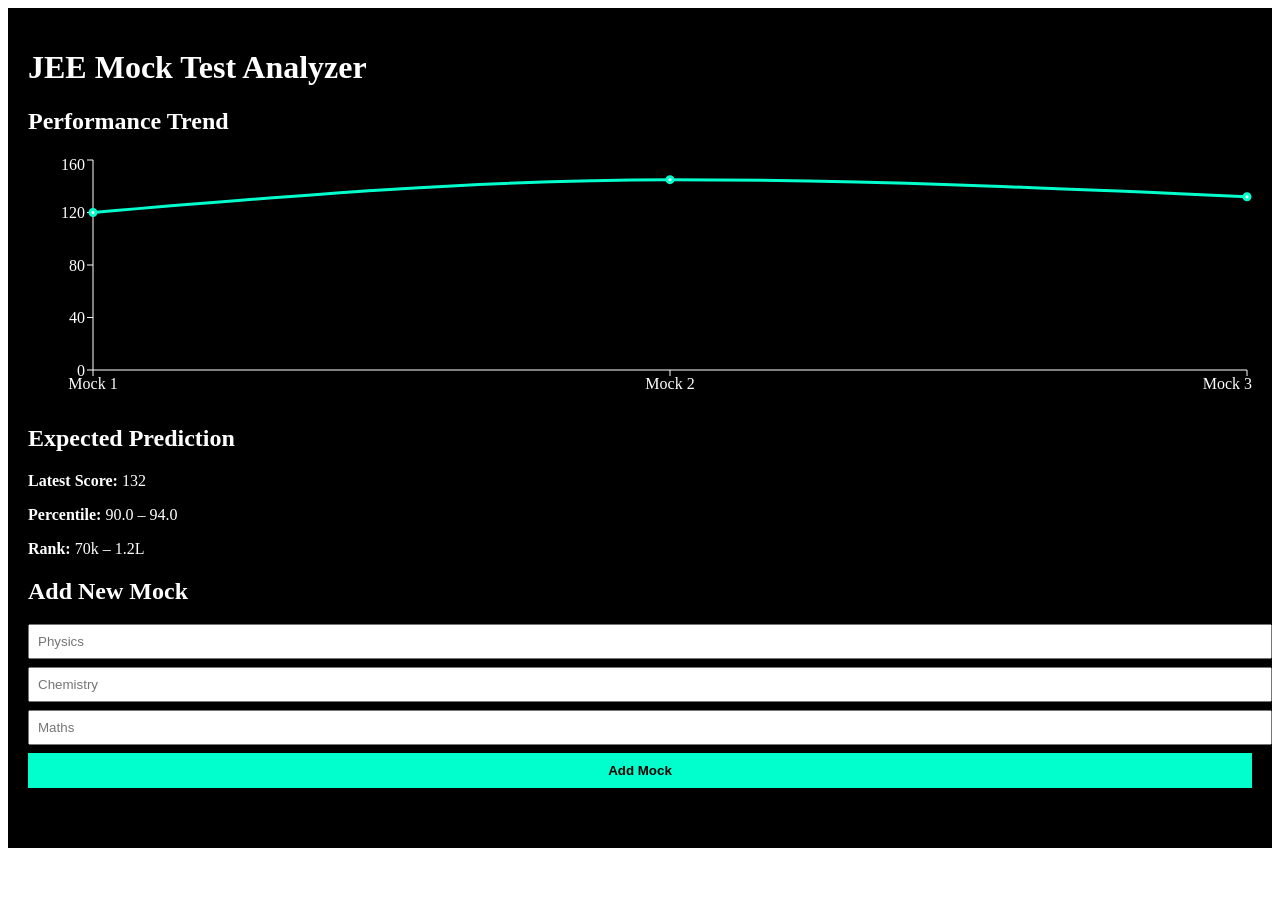
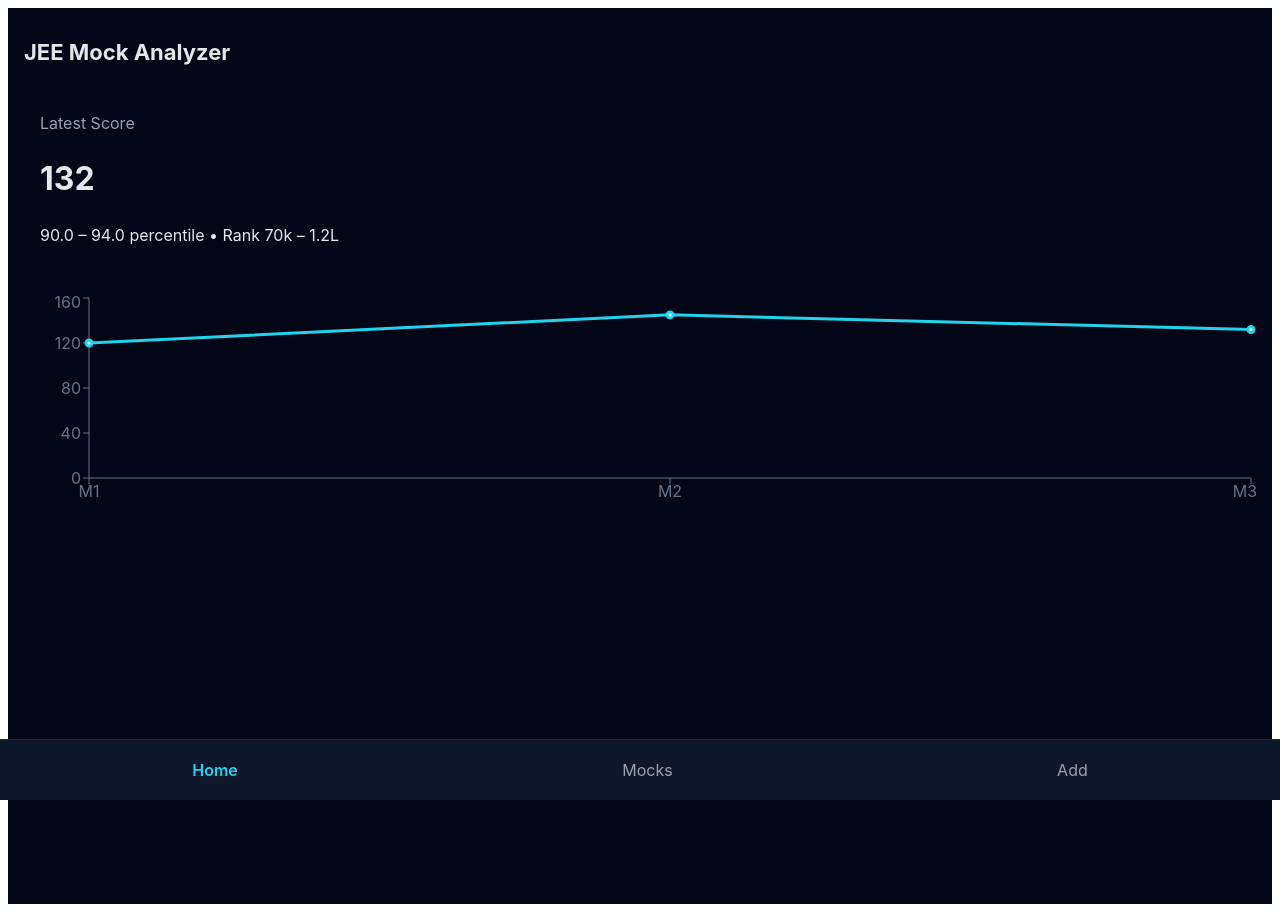
Before and after one commit to poorvith519/jee-mock-analyzer, a React (Vite) app: page / in a window 1280 px wide. Before the commit the page ends 856 px from the top, so only its background shows below. Built offline with nearby package versions, Linux system fonts and the light colour scheme.

Commit message:
Update App.jsx

```diff
--- a/src/App.jsx
+++ b/src/App.jsx
@@ -8,119 +8,128 @@ import {
   ResponsiveContainer
 } from "recharts";
 
+// --- Quizzr-style dark dashboard layout (single-file version) ---
+
+const navStyle = {
+  position: "fixed",
+  bottom: 0,
+  left: 0,
+  right: 0,
+  height: 60,
+  background: "#0f172a",
+  display: "flex",
+  justifyContent: "space-around",
+  alignItems: "center",
+  borderTop: "1px solid #1e293b"
+};
+
+const navBtn = (active) => ({
+  color: active ? "#22d3ee" : "#94a3b8",
+  fontWeight: active ? "600" : "400"
+});
+
 function getPrediction(marks) {
-  if (marks >= 285)
-    return { p: "99.9+", r: "< 1,000" };
-  if (marks >= 260)
-    return { p: "99.5 – 99.9", r: "1k – 5k" };
-  if (marks >= 230)
-    return { p: "99.0 – 99.5", r: "5k – 10k" };
-  if (marks >= 200)
-    return { p: "98.0 – 99.0", r: "10k – 20k" };
-  if (marks >= 170)
-    return { p: "96.5 – 98.0", r: "20k – 40k" };
-  if (marks >= 140)
-    return { p: "94.0 – 96.5", r: "40k – 70k" };
-  if (marks >= 110)
-    return { p: "90.0 – 94.0", r: "70k – 1.2L" };
-  if (marks >= 80)
-    return { p: "85.0 – 90.0", r: "1.2L – 2L" };
-
+  if (marks >= 285) return { p: "99.9+", r: "< 1k" };
+  if (marks >= 260) return { p: "99.5 – 99.9", r: "1k – 5k" };
+  if (marks >= 230) return { p: "99.0 – 99.5", r: "5k – 10k" };
+  if (marks >= 200) return { p: "98.0 – 99.0", r: "10k – 20k" };
+  if (marks >= 170) return { p: "96.5 – 98.0", r: "20k – 40k" };
+  if (marks >= 140) return { p: "94.0 – 96.5", r: "40k – 70k" };
+  if (marks >= 110) return { p: "90.0 – 94.0", r: "70k – 1.2L" };
+  if (marks >= 80) return { p: "85.0 – 90.0", r: "1.2L – 2L" };
   return { p: "< 85", r: "> 2L" };
 }
 
 export default function App() {
-  const [data, setData] = useState([
-    { test: "Mock 1", marks: 120 },
-    { test: "Mock 2", marks: 145 },
-    { test: "Mock 3", marks: 132 }
+  const [page, setPage] = useState("home");
+
+  const [mocks, setMocks] = useState([
+    { id: 1, p: 40, c: 45, m: 35, total: 120 },
+    { id: 2, p: 50, c: 48, m: 47, total: 145 },
+    { id: 3, p: 46, c: 42, m: 44, total: 132 }
   ]);
 
-  const [physics, setPhysics] = useState("");
-  const [chemistry, setChemistry] = useState("");
-  const [maths, setMaths] = useState("");
+  const [p, setP] = useState("");
+  const [c, setC] = useState("");
+  const [m, setM] = useState("");
 
-  const latestMarks = data[data.length - 1].marks;
-  const prediction = getPrediction(latestMarks);
+  const latest = mocks[mocks.length - 1];
+  const pred = getPrediction(latest.total);
 
   const addMock = () => {
-    const total =
-      Number(physics) + Number(chemistry) + Number(maths);
-
-    if (total <= 0) return;
-
-    setData([
-      ...data,
-      {
-        test: `Mock ${data.length + 1}`,
-        marks: total
-      }
-    ]);
-
-    setPhysics("");
-    setChemistry("");
-    setMaths("");
+    const total = Number(p) + Number(c) + Number(m);
+    if (!total) return;
+    setMocks([...mocks, { id: mocks.length + 1, p, c, m, total }]);
+    setP(""); setC(""); setM("");
+    setPage("home");
   };
 
   return (
-    <div style={{ background: "black", minHeight: "100vh", color: "white", padding: 20 }}>
-      <h1>JEE Mock Test Analyzer</h1>
+    <div style={{
+      background: "linear-gradient(180deg, #020617, #020617)",
+      minHeight: "100vh",
+      color: "#e5e7eb",
+      padding: 16,
+      paddingBottom: 80,
+      fontFamily: "Inter, system-ui"
+    }}>
 
-      <h2>Performance Trend</h2>
-      <div style={{ width: "100%", height: 250 }}>
+      {/* HEADER */}
+      <h1 style={{ fontSize: 22, fontWeight: 700 }}>JEE Mock Analyzer</h1>
+
+      {/* HOME PAGE */}
+      {page === "home" && (
+        <>
+          <div style={{ marginTop: 16, background: "#020617", padding: 16, borderRadius: 14 }}>
+            <p style={{ color: "#94a3b8" }}>Latest Score</p>
+            <h2 style={{ fontSize: 32 }}>{latest.total}</h2>
+            <p>{pred.p} percentile • Rank {pred.r}</p>
+          </div>
+
+          <div style={{ marginTop: 16, height: 220 }}>
             <ResponsiveContainer>
-          <LineChart data={data}>
-            <XAxis dataKey="test" stroke="white" />
-            <YAxis stroke="white" />
+              <LineChart data={mocks.map((m, i) => ({ name: `M${i + 1}`, marks: m.total }))}>
+                <XAxis dataKey="name" stroke="#64748b" />
+                <YAxis stroke="#64748b" />
                 <Tooltip />
-            <Line type="monotone" dataKey="marks" stroke="#00ffcc" strokeWidth={3} />
+                <Line dataKey="marks" stroke="#22d3ee" strokeWidth={3} />
               </LineChart>
             </ResponsiveContainer>
           </div>
+        </>
+      )}
 
-      <h2>Expected Prediction</h2>
-      <p><b>Latest Score:</b> {latestMarks}</p>
-      <p><b>Percentile:</b> {prediction.p}</p>
-      <p><b>Rank:</b> {prediction.r}</p>
+      {/* MOCK LIST */}
+      {page === "mocks" && (
+        <>
+          {mocks.map((mk) => (
+            <div key={mk.id} style={{ marginTop: 12, background: "#020617", padding: 14, borderRadius: 12 }}>
+              <b>Mock {mk.id}</b>
+              <p>Score: {mk.total}</p>
+              <p>P {mk.p} | C {mk.c} | M {mk.m}</p>
+            </div>
+          ))}
+        </>
+      )}
 
-      <h2>Add New Mock</h2>
+      {/* ADD MOCK */}
+      {page === "add" && (
+        <>
+          <input placeholder="Physics" value={p} onChange={e => setP(e.target.value)} style={{ width: "100%", padding: 10, marginTop: 12 }} />
+          <input placeholder="Chemistry" value={c} onChange={e => setC(e.target.value)} style={{ width: "100%", padding: 10, marginTop: 8 }} />
+          <input placeholder="Maths" value={m} onChange={e => setM(e.target.value)} style={{ width: "100%", padding: 10, marginTop: 8 }} />
+          <button onClick={addMock} style={{ width: "100%", padding: 12, marginTop: 12, background: "#22d3ee", fontWeight: 700 }}>
+            Save Mock
+          </button>
+        </>
+      )}
 
-      <input
-        type="number"
-        placeholder="Physics"
-        value={physics}
-        onChange={(e) => setPhysics(e.target.value)}
-        style={{ width: "100%", padding: 8, marginBottom: 8 }}
-      />
-
-      <input
-        type="number"
-        placeholder="Chemistry"
-        value={chemistry}
-        onChange={(e) => setChemistry(e.target.value)}
-        style={{ width: "100%", padding: 8, marginBottom: 8 }}
-      />
-
-      <input
-        type="number"
-        placeholder="Maths"
-        value={maths}
-        onChange={(e) => setMaths(e.target.value)}
-        style={{ width: "100%", padding: 8, marginBottom: 8 }}
-      />
-
-      <button
-        onClick={addMock}
-        style={{
-          width: "100%",
-          padding: 10,
-          background: "#00ffcc",
-          border: "none",
-          fontWeight: "bold"
-        }}
-      >
-        Add Mock
-      </button>
+      {/* BOTTOM NAV */}
+      <div style={navStyle}>
+        <div onClick={() => setPage("home")} style={navBtn(page === "home")}>Home</div>
+        <div onClick={() => setPage("mocks")} style={navBtn(page === "mocks")}>Mocks</div>
+        <div onClick={() => setPage("add")} style={navBtn(page === "add")}>Add</div>
+      </div>
     </div>
   );
 }
```
Lines whose indentation alone changed are shown as unchanged.
